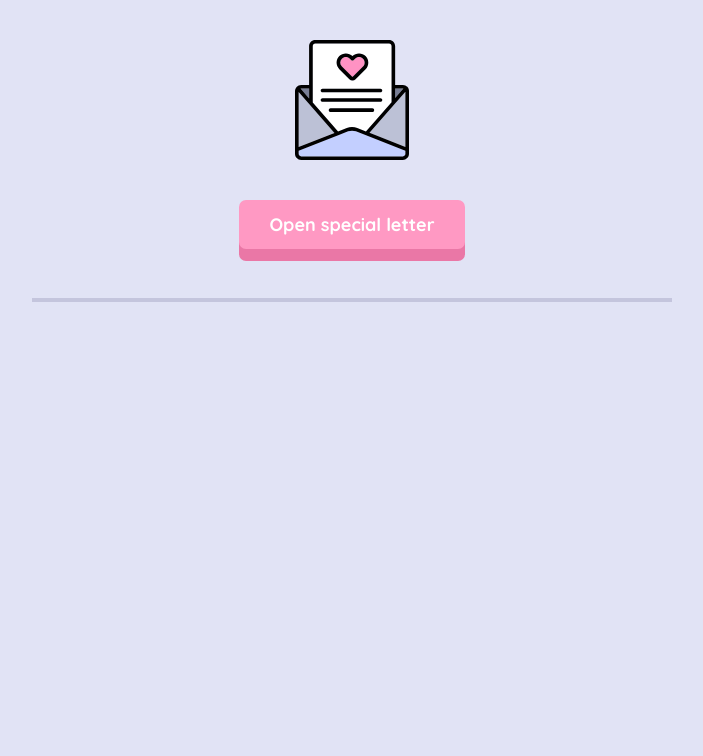
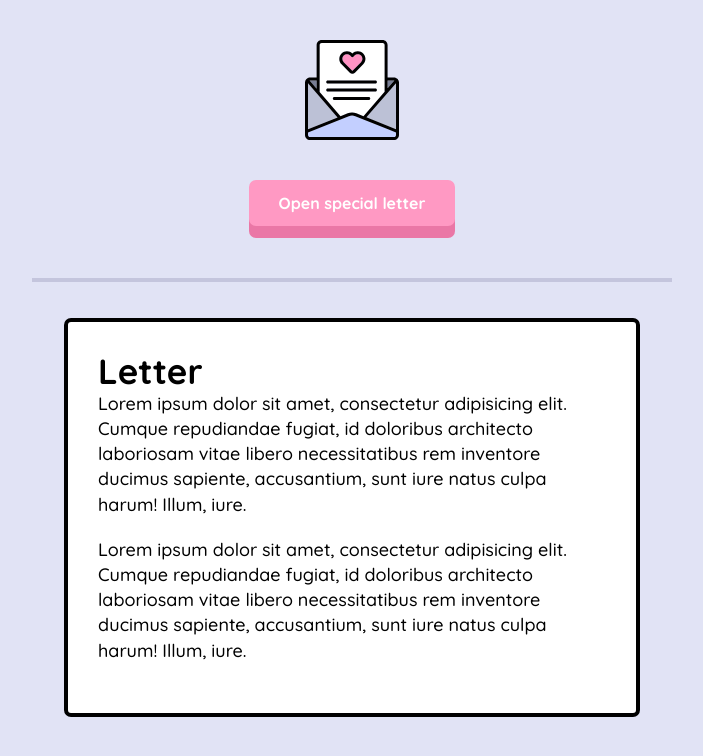
Before and after one commit to noyamirai/special-invitation, a plain HTML site: page index.html in a window 1280 px wide. Both pictures are taken after a click on the button "Open special letter". Shown: the whole page, without its empty margins (288-991 px from the left). Drawn offline with Linux system fonts and the light colour scheme.

Commit message:
added: basic animation

```diff
--- a/index.html
+++ b/index.html
@@ -27,7 +27,7 @@
     </section>
   </main>
 
-
+  <script src="./scripts/mainscript.js"></script>
 </body>
 
 </html>
--- /dev/null
+++ b/scripts/mainscript.js
@@ -0,0 +1,16 @@
+console.log('MAIN SCRIPT IS RUNNING');
+
+var buttonElement = document.querySelector("button");
+var letterSection = document.querySelector("section");
+
+buttonElement.addEventListener("click", event => {
+    if (letterSection.classList.contains("startAnimation")) {
+        console.log("animation done");
+        letterSection.classList.remove("startAnimation");
+        letterSection.classList.add("closeAnimation");
+    } else {
+        console.log('start first animation');
+        letterSection.classList.add("startAnimation");
+        letterSection.classList.remove("closeAnimation");
+    }
+})
--- a/styles/style.css
+++ b/styles/style.css
@@ -24,6 +24,8 @@ html { -webkit-box-sizing: border-box; -moz-box-sizing: border-box; box-sizing:
   --color-primary: #FF99C3;
   --color-primary-shadow: #EA77A6;
   --color-primary-hover: #F78BB8;
+
+  --top-transform: -100%;
 }
 /* =============================================================================
   #GENERAL
@@ -155,8 +157,8 @@ main {
       background: var(--color-primary);
 
       color: var(--color-text-white);
-      font-size: 18px;
-      font-size: 1.8rem;
+      font-size: 16px;
+      font-size: 1.6rem;
       font-weight: 700;
 
       box-shadow: 0 12px var(--color-primary-shadow);
@@ -168,10 +170,6 @@ main {
       cursor: pointer;
       transition: all ease-in-out .17s;
       z-index: 10;
-    }
-
-    button:hover {
-      /* background-color: var(--color-primary-hover); */
     }
 
     button:active {
@@ -199,26 +197,50 @@ main {
     main img {
       position: relative;
       width: auto;
-      height: 120px;
+      height: 100px;
 
       margin: 40px 0px;
     }
 
   section {
-    position: absolute;
-    left: 50%;
-    top: -100%;
+    background-color: var(--color-text-white);
 
-    transform: translate(-50%, 100%);
-
-    margin-top: 0;
-    background-color: var(--color-text-white);
+    transform: translateY(var(--top-transform));
 
     width: 85vw;
     padding: 30px;
 
     border-radius: 7px;
     border: 4px solid var(--color-text);
+
+  }
+
+  .startAnimation {
+    animation: openLetter 1.5s ease-in-out forwards;
+  }
+
+  .closeAnimation {
+    animation: closeLetter 1.5s ease-in-out forwards;
+  }
+
+  @keyframes openLetter {
+    0% {
+      transform: translateY(var(--top-transform));
+    }
+
+    100% {
+      transform: translateY(calc(0% + 92px));
+    }
+  }
+
+  @keyframes closeLetter {
+    0% {
+      transform: translateY(calc(0% + 92px));
+    }
+
+    100% {
+      transform: translateY(var(--top-transform));
+    }
   }
 
 
```
